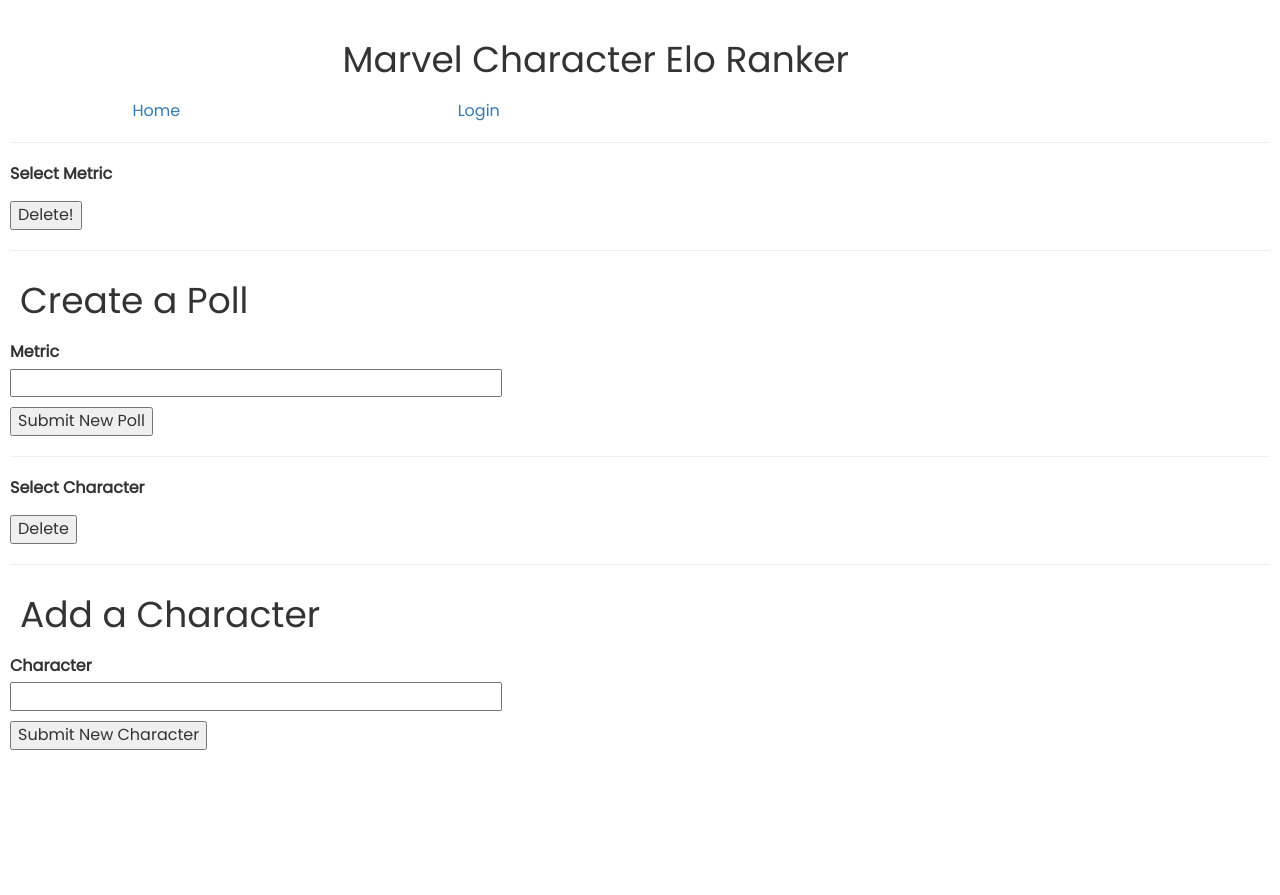
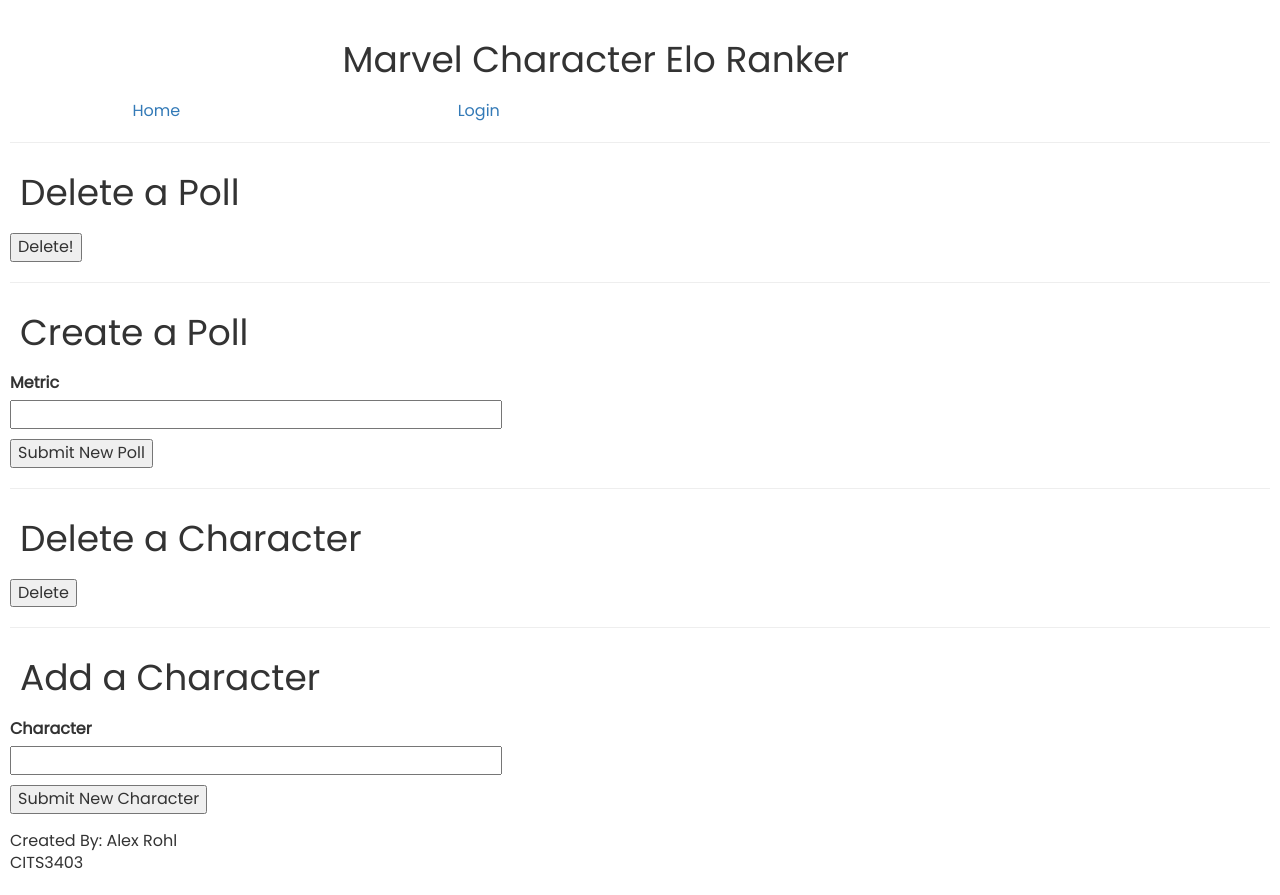
Before and after one commit to alexrohl/CITS3403, a Flask app: page /admin_options in a window 1280 px wide. Before the commit the page ends 750 px from the top, so only its background shows below. Run offline with Flask 2, Linux system fonts and the light colour scheme; data that the repository does not hold is empty; some libraries are stand-ins or nearby versions.

Commit message:
updated random voting options and added footer

```diff
--- a/app/routes.py
+++ b/app/routes.py
@@ -226,8 +226,9 @@
         can_vote = True
 
         #GENERATES random selection of 10 metrics/character pairs
-        random_pairs = random.sample(range(num_characters),2)*5
-        random_metrics = [0] + random.sample(range(num_metrics),3)*3
+        random_pairs = random.sample(range(num_characters),num_characters)*5
+        random_metrics = [0] + random.sample(range(num_metrics),num_metrics)*3
+        #make sure we atleast cover the fixed 10 options
 
         #MAJOR issues creating forms dynamically so have to do it old school
         form.radio_button1.label.text = metrics[random_metrics[0]]
--- a/app/templates/admin_options.html
+++ b/app/templates/admin_options.html
@@ -1,8 +1,8 @@
 {% extends "base.html" %}
 <!-- Page to ADD POLLS (METRICS), DELETE POLLS (METRICS), ADD CHARACTERS, DELETE CHARACTERS -->
 {% block content %}
+    <h1>Delete a Poll</h1>
     <form class="rad",action="" method="post">
-        {{ form2.radio_button.label }}
         {{ form2.radio_button }}
         {{ form2.submit() }}
     </form>
@@ -20,8 +20,8 @@
         <p>{{ form1.submit() }}</p>
     </form>
     <hr>
+    <h1>Delete a Character</h1>
     <form class="rad",action="" method="post">
-        {{ form4.radio_button.label }}
         {{ form4.radio_button }}
         {{ form4.submit() }}
     </form>
--- a/app/templates/base.html
+++ b/app/templates/base.html
@@ -8,18 +8,7 @@
   <script src="https://ajax.googleapis.com/ajax/libs/jquery/3.3.1/jquery.min.js"></script>
   <script src="https://maxcdn.bootstrapcdn.com/bootstrap/3.4.0/js/bootstrap.min.js"></script>
   <script> src="https://maxcdn.bootstrapcdn.com/bootstrap/3.4.0/js/bootstrap.min.js"></script>
-  <script src="https://unpkg.com/react/umd/react.production.js" crossorigin />
-  <script
-  src="https://unpkg.com/react-dom/umd/react-dom.production.js"
-  crossorigin
-/>
 
-<script
-  src="https://unpkg.com/react-bootstrap@next/dist/react-bootstrap.min.js"
-  crossorigin
-/>
-
-<script>var Alert = ReactBootstrap.Alert;</script>
   <style>
     body,h1,h2,h3,h4,h5 {font-family: "Poppins", sans-serif}
     body {font-size: 16px;}
@@ -158,5 +147,9 @@
 
 
       {% block content %}{% endblock %}
+      <footer>
+     <p>Created By: Alex Rohl <br>
+     CITS3403</p>
+   </footer>
   </body>
 </html>
```
Also changed, not shown: app.db, 1 other file.
